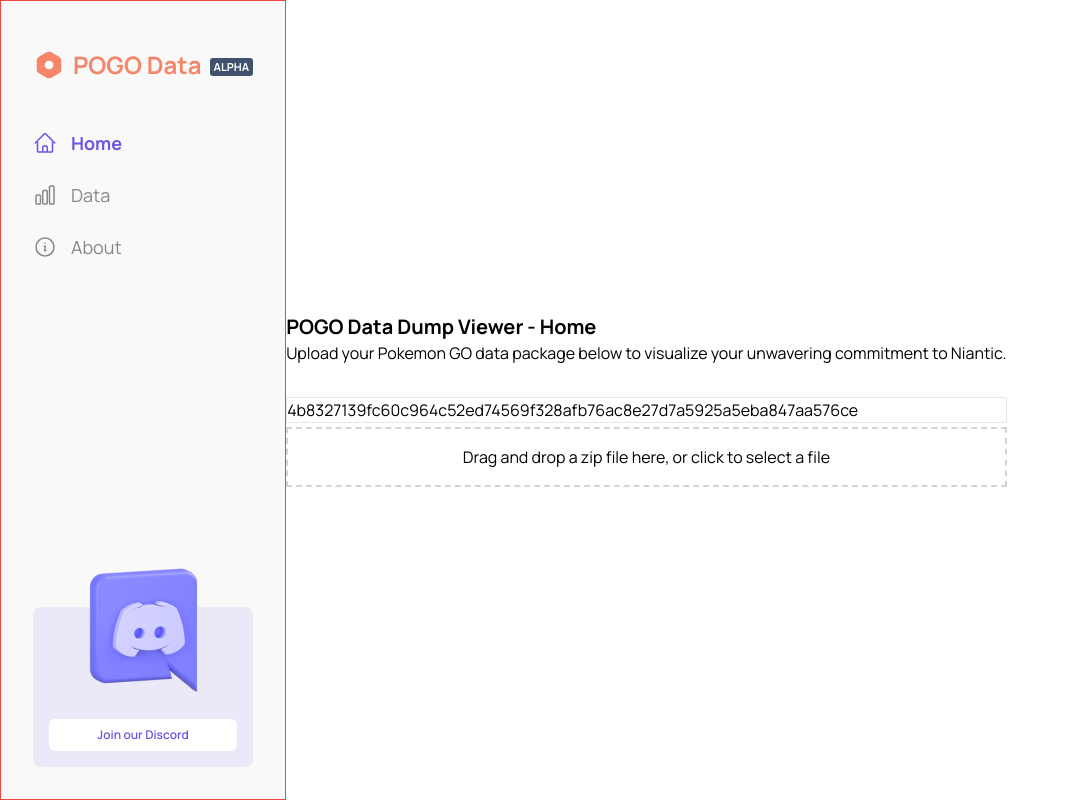
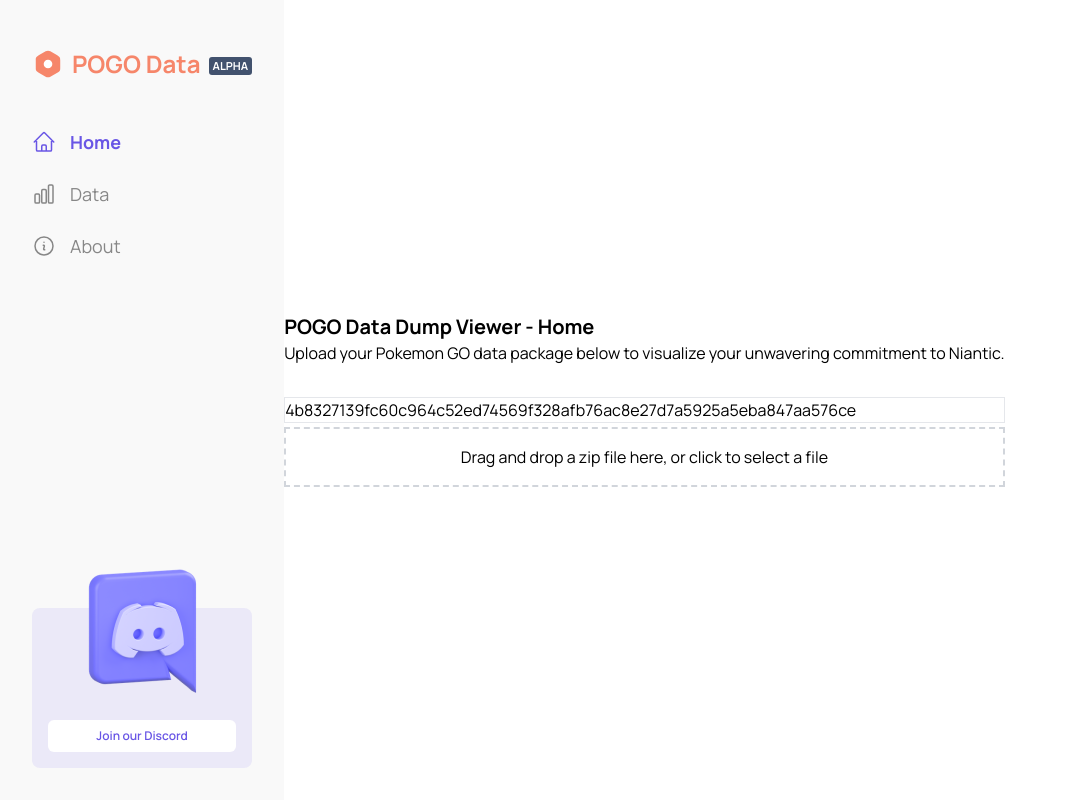
Before and after one commit to maxwellward/pogo-dump-viewer, a Vue app: page / in a window 1280 px wide. Shown: the whole page, without its empty margins (0-1069 px from the left). Built offline with nearby package versions, Linux system fonts and the light colour scheme.

Commit message:
remove test border from sidebar

```diff
--- a/src/components/p-sidebar.vue
+++ b/src/components/p-sidebar.vue
@@ -1,5 +1,5 @@
 <template>
-	<div class="border border-red-500 h-full px-8 pt-12 bg-background-secondary flex flex-col justify-between">
+	<div class="h-full px-8 pt-12 bg-background-secondary flex flex-col justify-between">
 		<div>
 			<div class="flex gap-2 items-center text-nowrap">
 				<Logo class="size-8" />
```
